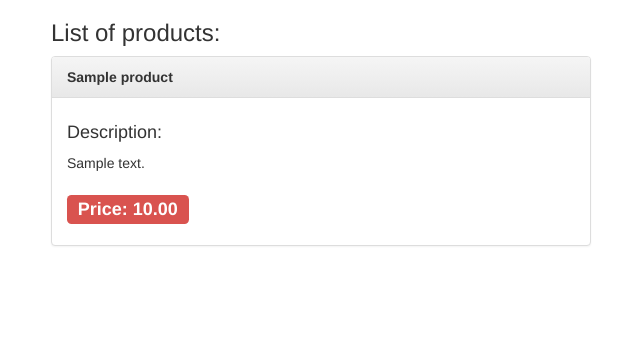
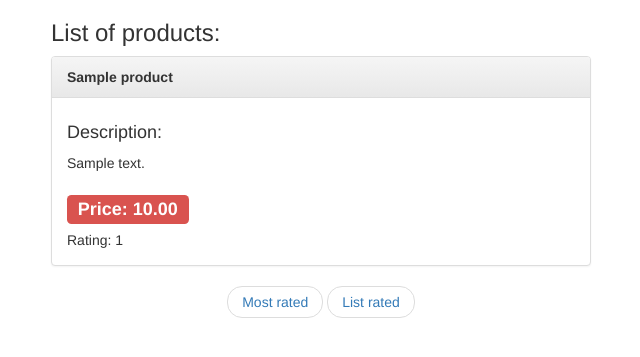
Before and after one commit to Gvidoou/store, a Django app: page /products/ in a window 1280 px wide. Shown: the top 357 px of the page, without its empty margins (319-959 px from the left). Run offline with Django 3.2, Linux system fonts and the light colour scheme; tables that the repository leaves empty hold one stand-in row (values such as "Sample post"); some libraries are stand-ins or nearby versions.

Commit message:
added sorting buy likes rating

```diff
--- a/Products/templates/product_list.html
+++ b/Products/templates/product_list.html
@@ -13,11 +13,16 @@
                     {{ product.description }}
                     <br>
                     <h3><span class="label label-danger"> Price: {{ product.price }}</span></h3>
+                    Rating: {{ product.like_counter }}
                 </div>
-
             </div>
         {% endfor %}
-
+        <nav>
+          <ul class="pager">
+            <li><a href="{% url 'products_list' %}?order_by=asc">Most rated</a></li>
+            <li><a href="{% url 'products_list' %}?order_by=desc">List rated</a></li>
+          </ul>
+        </nav>
     </div>
 </div>
 {% endblock %}
--- a/Products/views.py
+++ b/Products/views.py
@@ -20,6 +20,15 @@ class ProductList(ListView):
         context = super(ProductList, self).get_context_data(**kwargs)
         context['title'] = 'List of products'
         return context
+
+    def get_queryset(self):
+        queryset = super(ProductList, self).get_queryset()
+        if 'order_by' in self.request.GET:
+            if self.request.GET['order_by'] == 'asc':
+                return queryset.order_by('-like_counter')
+            elif self.request.GET['order_by'] == 'desc':
+                return queryset.order_by('like_counter')
+        return queryset
 
 
 class ProductDetailView(FormMixin, DetailView):
```
